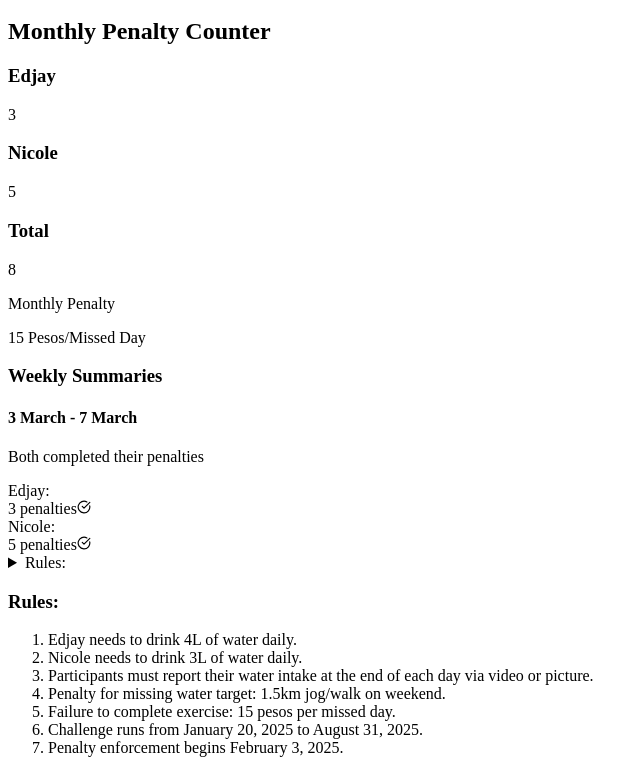
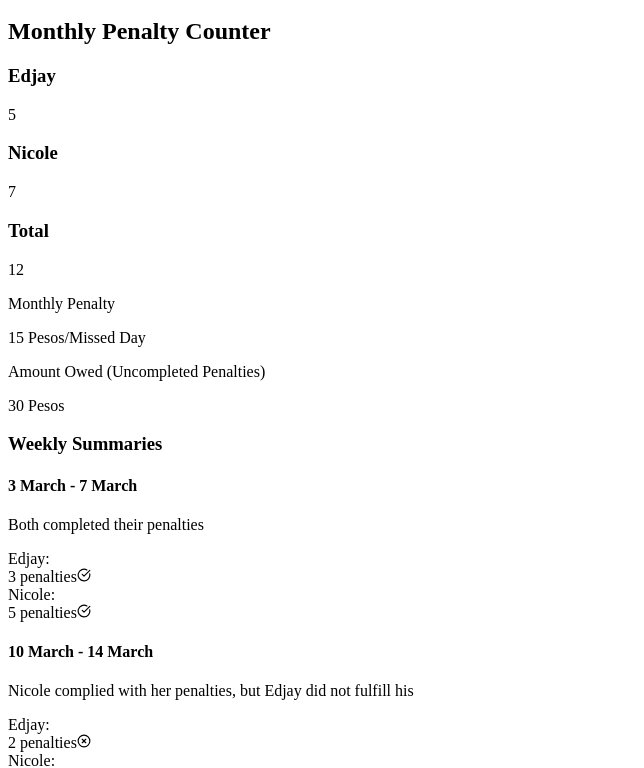
Before and after one commit to edge405/Hydration-Challenge-Calendar-Tracker, a React (Vite) app: page / in a window 1280 px wide. Shown: the part 1995-2763 px from the top of the page, without its empty margins (0-644 px from the left). Built offline with nearby package versions, Linux system fonts and the light colour scheme; the HTML template or start-up script is replaced by a standard one.

Commit message:
Mar 10 - 14

```diff
--- a/src/App.jsx
+++ b/src/App.jsx
@@ -63,7 +63,18 @@ const App = () => {
         nicole: true
       },
       description: "Both completed their penalties"
-    }
+    },
+    'week-2025-03-10': { // Mar 10-14
+      penalties: {
+        edjay: ['2025-03-11', '2025-03-14'],
+        nicole: ['2025-03-13', '2025-03-14']
+      },
+      compliance: {
+        edjay: false,
+        nicole: true
+      },
+      description: "Nicole complied with her penalties, but Edjay did not fulfill his"
+    },
   };
 
   // Flatten penalty dates for calendar display
@@ -229,7 +240,7 @@ const App = () => {
     const monthPrefix = `${year}-${month.toString().padStart(2, '0')}`;
 
     // Filter to only show current month's weeks
-    const currentMonthWeeks = Object.entries(penaltyData).filter(([weekKey, data]) => {
+    const currentMonthWeeks = Object.entries(penaltyData).filter(([ ,data]) => {
       // Check if any penalty date in this week belongs to current month
       for (const participant in data.penalties) {
         for (const date of data.penalties[participant]) {
```
